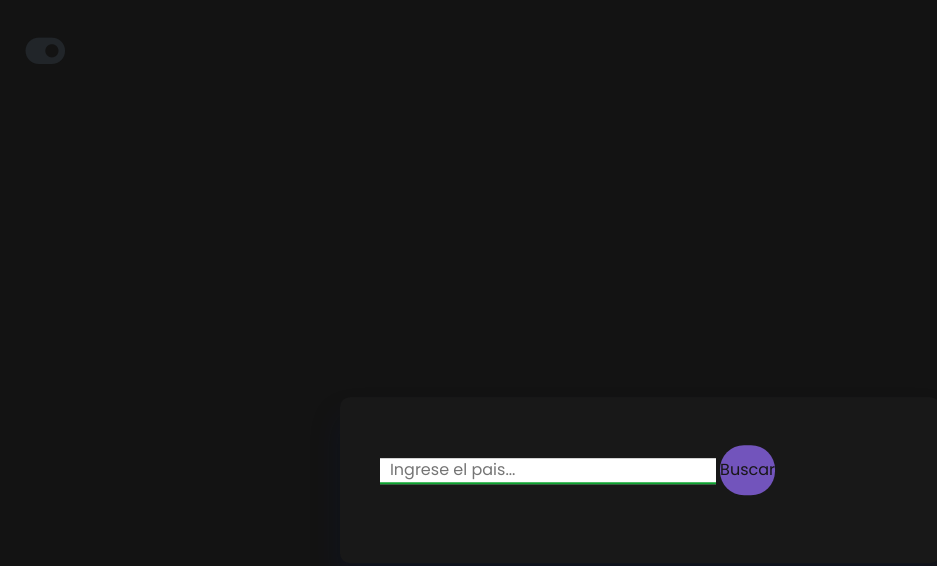
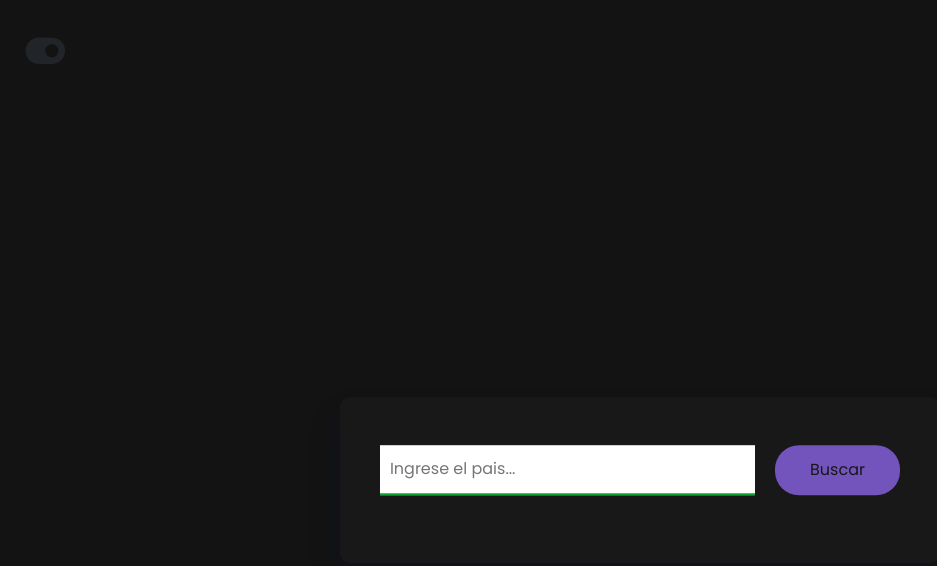
Before and after one commit to Tobias312/plataformas-moviles-entregas, a plain HTML site: page tp-8/index.html in a window 1280 px wide. Shown: the whole page, without its empty margins (0-937 px from the left). Drawn offline with nearby package versions, Linux system fonts and the light colour scheme.

Commit message:
Update style.css

```diff
--- a/tp-8/style.css
+++ b/tp-8/style.css
@@ -20,6 +20,12 @@ body {
   left: 50%;
   border-radius: 0.62em;
   box-shadow: 0 1.25em 1.8em rgba(8, 21, 65, 0.25);
+}
+
+.search-wrapper {
+  display: grid;
+  grid-template-columns: 9fr 3fr;
+  gap: 1.25em;
 }
 
 .search-wrapper button {
```
